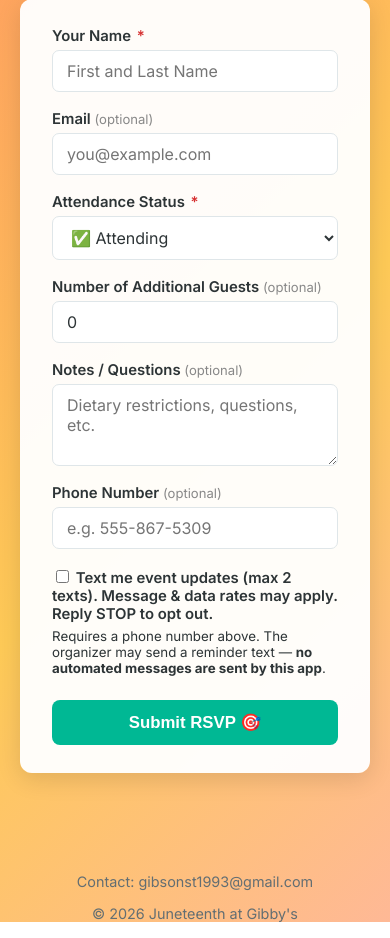
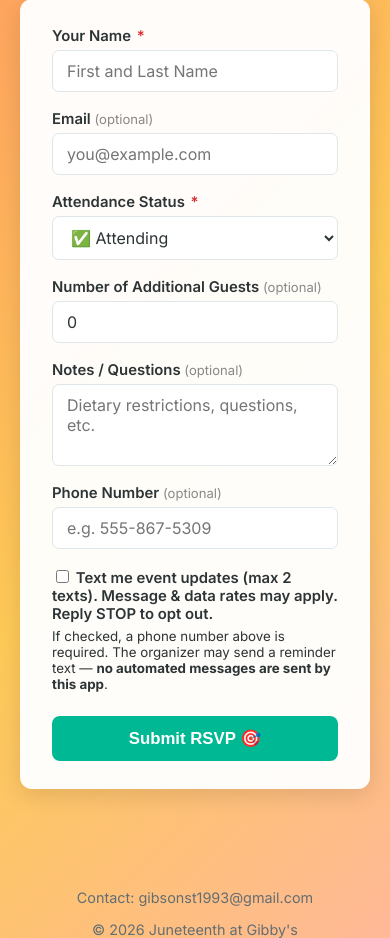
Before and after one commit to Flock-Gib/Beer-Olympics, a Flask app: page /rsvp in a window 390 px wide. Shown: the part 216-1154 px from the top of the page. Run offline with Flask 3, Linux system fonts and the light colour scheme.

Commit message:
Fix: explicitly filter NULL phones in export query; clarify consent hint text
Agent-Logs-Url: https://github.com/Flock-Gib/Beer-Olympics/sessions/2d5064b4-2a28-4a2a-8eac-375c3e1b4749

Co-authored-by: Flock-Gib <197844098+Flock-Gib@users.noreply.github.com>

```diff
--- a/app.py
+++ b/app.py
@@ -1021,6 +1021,7 @@ def export_phones():
     rows = db.session.execute(
         db.select(RSVP)
         .filter_by(event_year=selected_year, status='attending', sms_opt_in=1)
+        .filter(RSVP.phone.isnot(None))
         .order_by(RSVP.id)
     ).scalars().all()
 
--- a/templates/rsvp.html
+++ b/templates/rsvp.html
@@ -86,7 +86,7 @@
                     Text me event updates (max 2 texts). Message &amp; data rates may apply.
                     Reply STOP to opt out.
                 </label>
-                <small class="field-hint">Requires a phone number above. The organizer may send
+                <small class="field-hint">If checked, a phone number above is required. The organizer may send
                     a reminder text — <strong>no automated messages are sent by this app</strong>.</small>
             </div>
 
```
